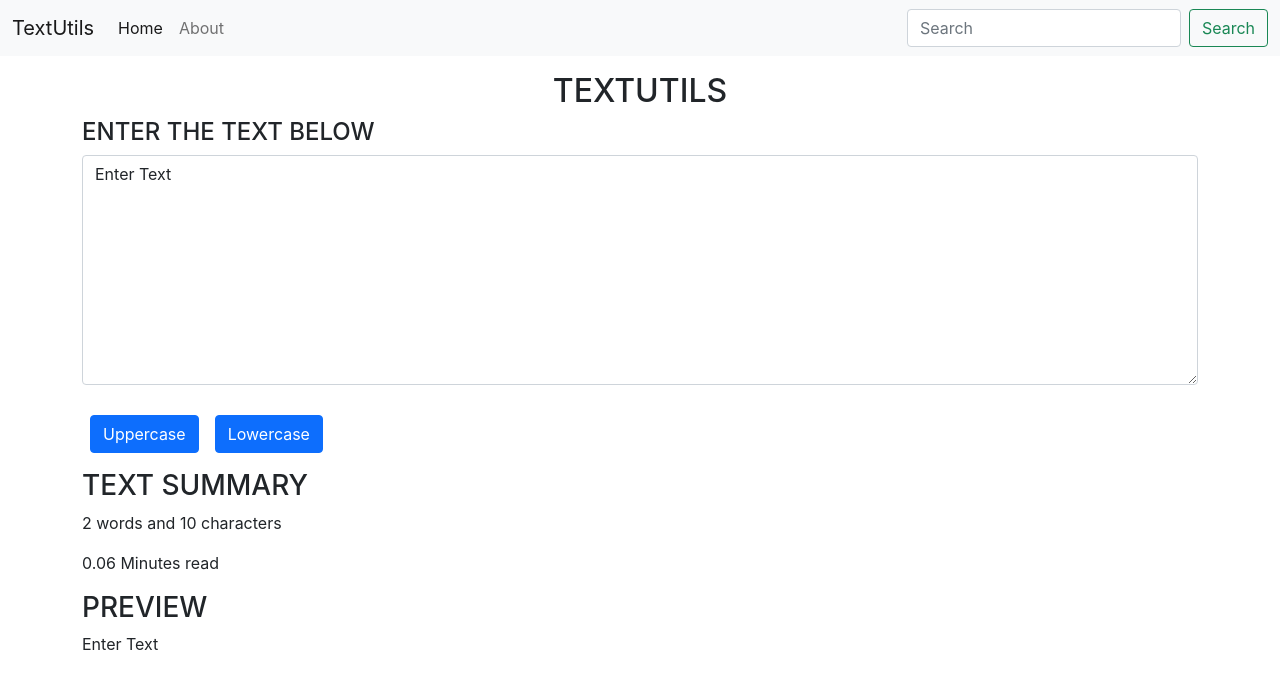
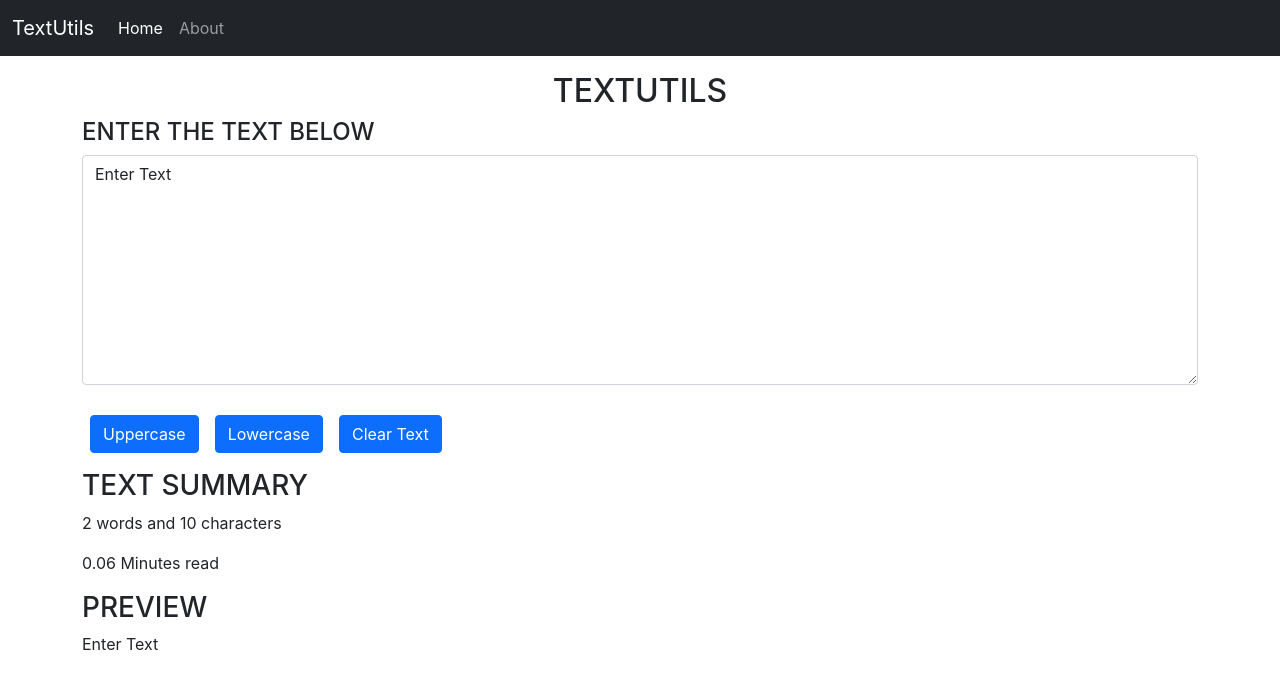
Before and after one commit to sheshu22/TextUtilss, a React (Create React App) app: page / in a window 1280 px wide. Shown: the top 688 px of the page. Built offline with nearby package versions, Linux system fonts and the light colour scheme.

Commit message:
added cleartext function

```diff
--- a/src/components/Header.js
+++ b/src/components/Header.js
@@ -3,7 +3,7 @@ import PropTypes from 'prop-types'
 export default function Header(props) {
   return (
 
-    <nav className="navbar navbar-expand-lg navbar-light bg-light">
+    <nav className="navbar navbar-expand-lg navbar-dark bg-dark">
     <div className="container-fluid">
       <a className="navbar-brand" href="/">{props.title}</a>
       <button className="navbar-toggler" type="button" data-bs-toggle="collapse" data-bs-target="/navbarSupportedContent" aria-controls="navbarSupportedContent" aria-expanded="false" aria-label="Toggle navigation">
@@ -18,10 +18,7 @@ export default function Header(props) {
             <a className="nav-link" href="/">{props.two}</a>
           </li>
         </ul>
-        <form className="d-flex">
-          <input className="form-control me-2" type="search" placeholder="Search" aria-label="Search" />
-          <button className="btn btn-outline-success" type="submit">Search</button>
-        </form>
+
       </div>
     </div>
   </nav>
--- a/src/components/Textform.js
+++ b/src/components/Textform.js
@@ -10,10 +10,15 @@ export default function Textform(props) {
     setText(updatedText);
   }
 
-  const lowclick=()=>{
+  const lowClick=()=>{
     console.log("lowercase button clicked");
     let updatedText= text.toLowerCase();
     setText(updatedText);
+  }
+
+  const clearClick=()=>{
+    console.log("lowercase button clicked");
+    setText("");
   }
 
   const change=(event)=>{
@@ -30,7 +35,8 @@ export default function Textform(props) {
         <textarea className="form-control " value= {text} onChange={change} id="exampleFormControlTextarea1" rows="9"></textarea>
 
         <button type="button" className="btn btn-primary mx-2 btttt" onClick={upClick} >Uppercase</button>
-        <button type="button" className="btn btn-primary mx-2 btttt" onClick={lowclick} >Lowercase</button>
+        <button type="button" className="btn btn-primary mx-2 btttt" onClick={lowClick} >Lowercase</button>
+        <button type="button" className="btn btn-primary mx-2 btttt" onClick={clearClick} >Clear Text</button>
 
     </div>
 
```
